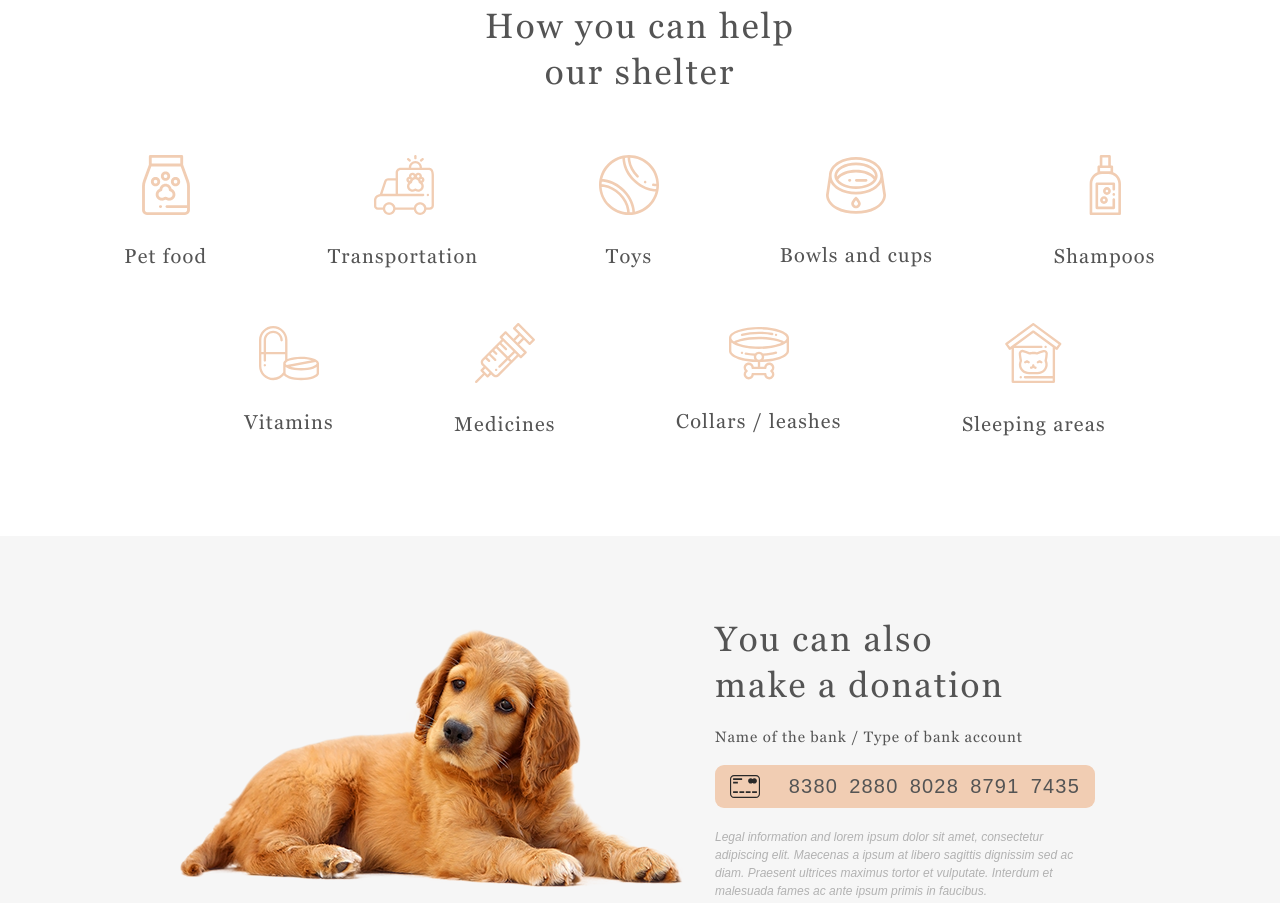
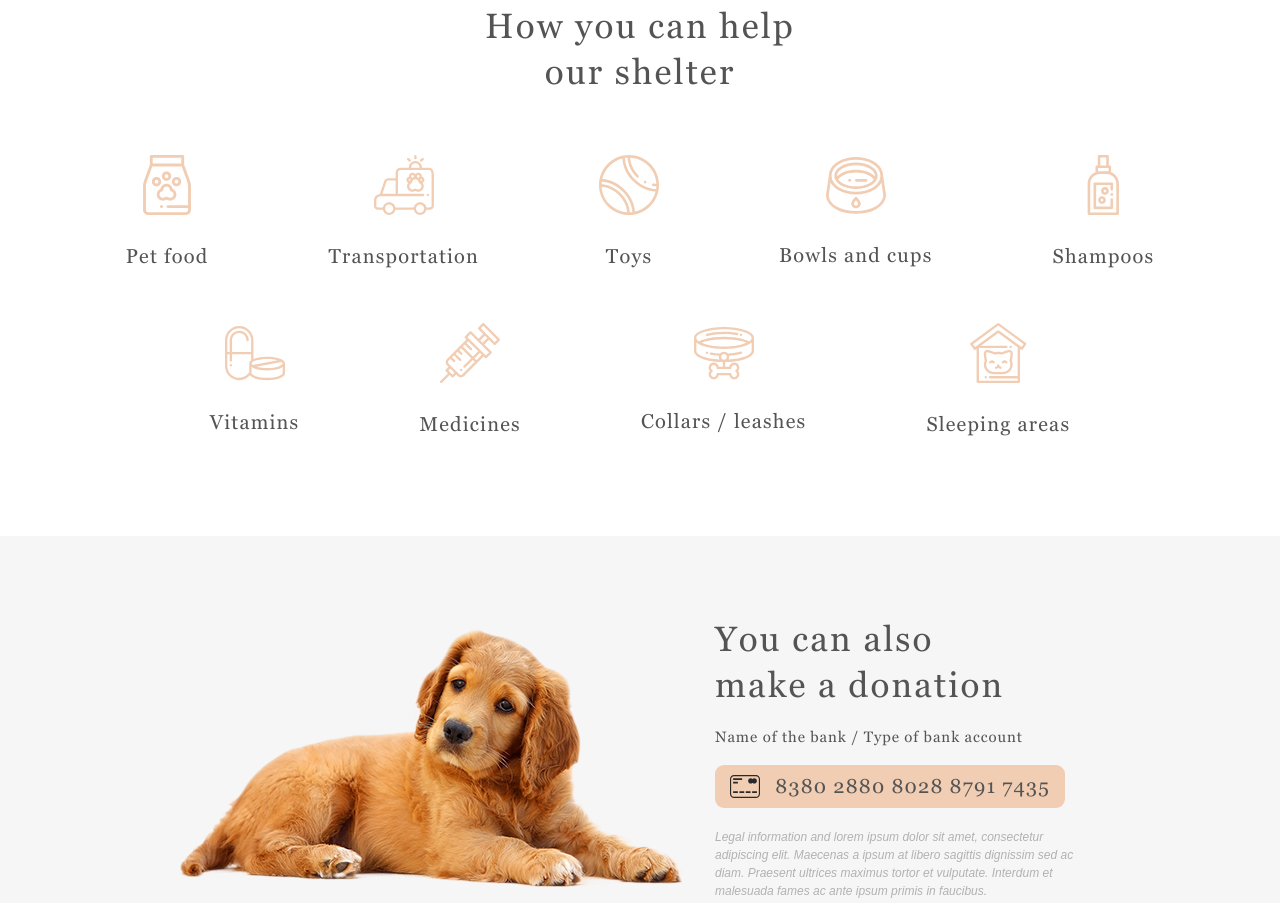
Before and after one commit to ZojaAc/shelter-dom, a website: page docs/index.html in a window 1280 px wide. Shown: the part 2447-3350 px from the top of the page. Drawn offline with Linux system fonts and the light colour scheme; files whose address does not match are found by name; a web font is replaced by a local one.

Commit message:
corrected styles

```diff
--- a/app/scss/blocks/donate.scss
+++ b/app/scss/blocks/donate.scss
@@ -39,6 +39,7 @@
       display: flex;
       align-items: center;
       justify-content: space-between;
+      max-width: 350px;
 
       &:hover {
         background-color: $mark-hover;
@@ -50,6 +51,7 @@
       @include font(20px, 23px, 400);
       letter-spacing: 0.06em;
       color: $title-col;
+      font-family: $font-title;
     }
 
     &-text {
--- a/app/scss/blocks/help.scss
+++ b/app/scss/blocks/help.scss
@@ -4,7 +4,7 @@
   &__wrapper {
     margin: 0 auto;
     max-width: 1280px;
-    padding: 70px 40px 45px 40px;
+    padding: 70px 40px 100px 40px;
   }
 
   &__title {
@@ -18,26 +18,19 @@
   &__block {
     display: flex;
     align-items: center;
-    justify-content: space-around;
+    justify-content: center;
     flex-wrap: wrap;
     margin-top: 60px;
-    margin-left: 7%;
-    margin-right: 7%;
+    // margin-left: 7%;
+    // margin-right: 7%;
+    gap: 55px 0;
   }
 
   &__card {
     display: flex;
     flex-direction: column;
     align-items: center;
-    margin-bottom: 55px;
-
-    &:not(:first-child) {
-      margin-left: 120px;
-    }
-
-    &:last-child {
-      margin-right: 50px;
-    }
+    margin: 0 60px;
 
     &-title {
       display: block;
--- a/app/scss/blocks/pets.scss
+++ b/app/scss/blocks/pets.scss
@@ -49,6 +49,7 @@
 
     &:hover {
       background-color: $back-col;
+      box-shadow: 0px 2px 35px 14px rgba(13, 13, 13, 0.04);
       cursor: pointer;
 
       .pets__card-btn {
--- a/docs/index.html
+++ b/docs/index.html
@@ -159,7 +159,7 @@
           <span class="donate__info-details">Name of the bank / Type of bank account</span>
           <a class="donate__info-payment btn" href="##">
             <img src="img/credit-card.svg" alt="card-img">
-            <span class="donate__info-account">8380&ensp;2880&ensp;8028&ensp;8791&ensp;7435</span>
+            <span class="donate__info-account">8380 2880 8028 8791 7435</span>
           </a>
           <div class="donate__info-text">
             Legal information and lorem ipsum dolor sit amet, consectetur adipiscing elit.
```
Also changed, not shown: app/html/index.html (+1 -1 lines), docs/css/main.css.
